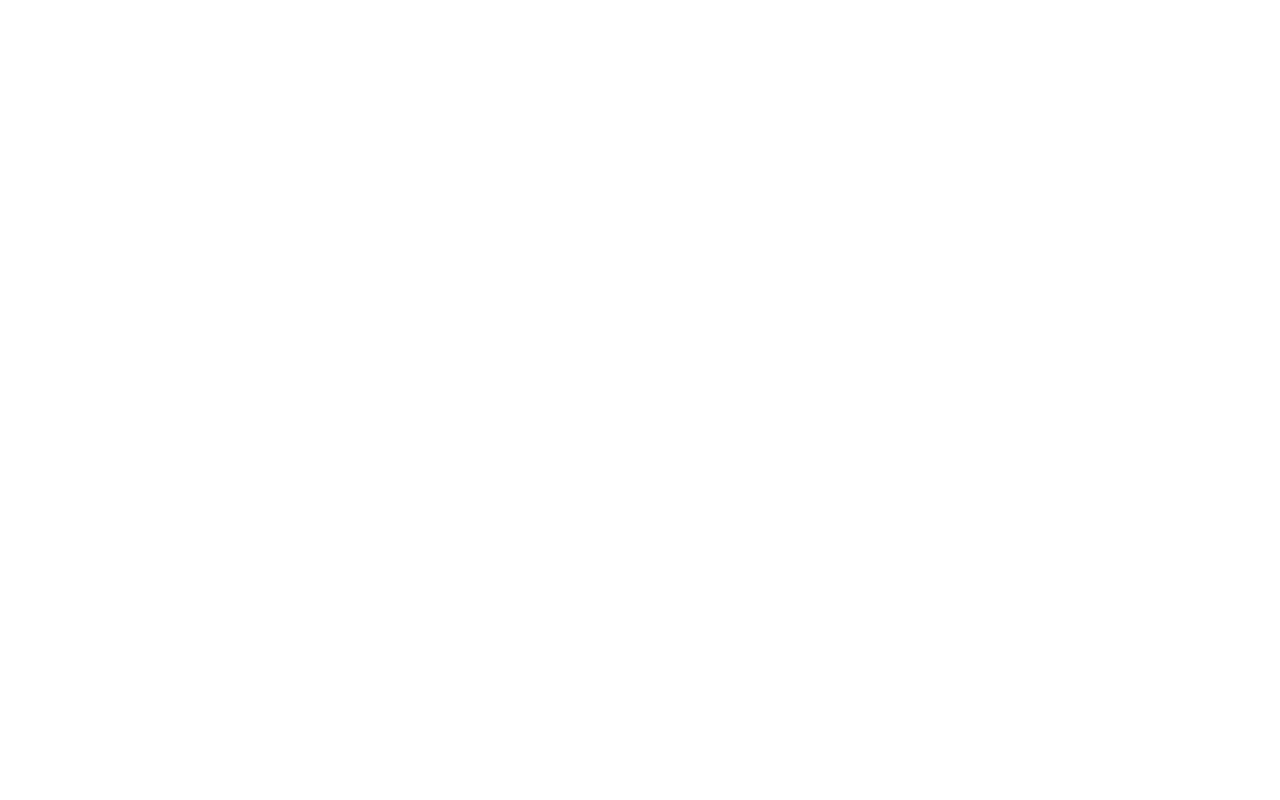
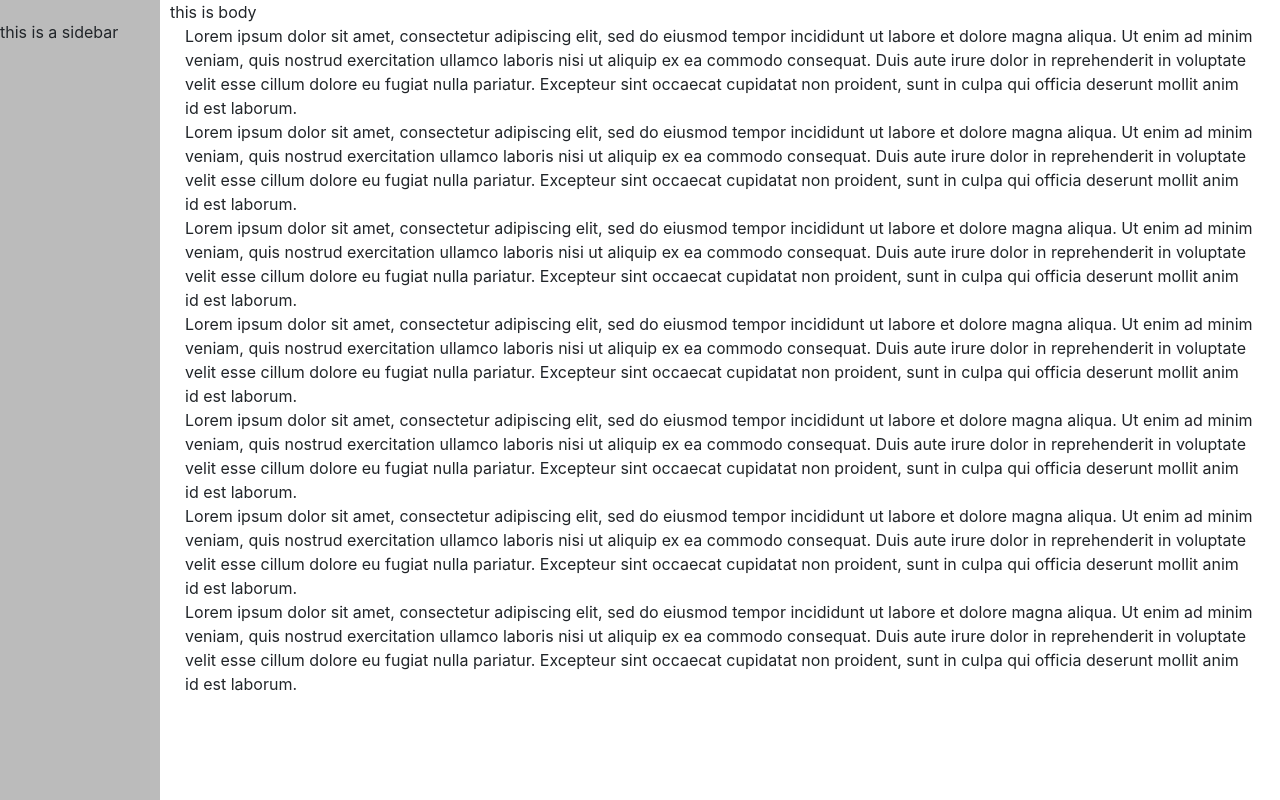
Before and after one commit to qwrwed/Node-GameSearch-API, a website: page client/index.html in a window 1280 px wide. Drawn offline with nearby package versions, Linux system fonts and the light colour scheme.

Commit message:
add simple sidebar

```diff
--- /dev/null
+++ b/client/index.css
@@ -0,0 +1,16 @@
+.sidebar {
+    height: 100%; /* Full-height: remove this if you want "auto" height */
+    width: 160px; /* Set the width of the sidebar */
+    position: fixed; /* Fixed Sidebar (stay in place on scroll) */
+    z-index: 1; /* Stay on top */
+    top: 0; /* Stay at the top */
+    left: 0;
+    background-color: #BBB;
+    overflow-x: hidden; /* Disable horizontal scroll */
+    padding-top: 20px;
+}
+
+.main {
+    margin-left: 160px; /* Same as the width of the sidebar */
+    padding: 0px 10px;
+}
--- a/client/index.html
+++ b/client/index.html
@@ -2,9 +2,45 @@
 <html lang="en">
 <head>
     <meta charset="UTF-8">
+    <meta name="viewport" content="width=device-width, initial-scale=1">
+
+    <link rel="stylesheet" href="https://stackpath.bootstrapcdn.com/bootstrap/4.3.1/css/bootstrap.min.css" integrity="sha384-ggOyR0iXCbMQv3Xipma34MD+dH/1fQ784/j6cY/iJTQUOhcWr7x9JvoRxT2MZw1T" crossorigin="anonymous">
+    <link rel="stylesheet" type="text/css" href="index.css">
+
     <title>Title</title>
+    <!--TODO: Change title-->
+
 </head>
+
 <body>
 
+    <div class="sidebar">
+        this is a sidebar
+    </div>
+    <div class="main">
+        this is body
+        <div class="container-fluid">
+            Lorem ipsum dolor sit amet, consectetur adipiscing elit, sed do eiusmod tempor incididunt ut labore et dolore magna aliqua. Ut enim ad minim veniam, quis nostrud exercitation ullamco laboris nisi ut aliquip ex ea commodo consequat. Duis aute irure dolor in reprehenderit in voluptate velit esse cillum dolore eu fugiat nulla pariatur. Excepteur sint occaecat cupidatat non proident, sunt in culpa qui officia deserunt mollit anim id est laborum.
+        </div>
+        <div class="container-fluid">
+            Lorem ipsum dolor sit amet, consectetur adipiscing elit, sed do eiusmod tempor incididunt ut labore et dolore magna aliqua. Ut enim ad minim veniam, quis nostrud exercitation ullamco laboris nisi ut aliquip ex ea commodo consequat. Duis aute irure dolor in reprehenderit in voluptate velit esse cillum dolore eu fugiat nulla pariatur. Excepteur sint occaecat cupidatat non proident, sunt in culpa qui officia deserunt mollit anim id est laborum.
+        </div>
+        <div class="container-fluid">
+            Lorem ipsum dolor sit amet, consectetur adipiscing elit, sed do eiusmod tempor incididunt ut labore et dolore magna aliqua. Ut enim ad minim veniam, quis nostrud exercitation ullamco laboris nisi ut aliquip ex ea commodo consequat. Duis aute irure dolor in reprehenderit in voluptate velit esse cillum dolore eu fugiat nulla pariatur. Excepteur sint occaecat cupidatat non proident, sunt in culpa qui officia deserunt mollit anim id est laborum.
+        </div>
+        <div class="container-fluid">
+            Lorem ipsum dolor sit amet, consectetur adipiscing elit, sed do eiusmod tempor incididunt ut labore et dolore magna aliqua. Ut enim ad minim veniam, quis nostrud exercitation ullamco laboris nisi ut aliquip ex ea commodo consequat. Duis aute irure dolor in reprehenderit in voluptate velit esse cillum dolore eu fugiat nulla pariatur. Excepteur sint occaecat cupidatat non proident, sunt in culpa qui officia deserunt mollit anim id est laborum.
+        </div>
+        <div class="container-fluid">
+            Lorem ipsum dolor sit amet, consectetur adipiscing elit, sed do eiusmod tempor incididunt ut labore et dolore magna aliqua. Ut enim ad minim veniam, quis nostrud exercitation ullamco laboris nisi ut aliquip ex ea commodo consequat. Duis aute irure dolor in reprehenderit in voluptate velit esse cillum dolore eu fugiat nulla pariatur. Excepteur sint occaecat cupidatat non proident, sunt in culpa qui officia deserunt mollit anim id est laborum.
+        </div>
+        <div class="container-fluid">
+            Lorem ipsum dolor sit amet, consectetur adipiscing elit, sed do eiusmod tempor incididunt ut labore et dolore magna aliqua. Ut enim ad minim veniam, quis nostrud exercitation ullamco laboris nisi ut aliquip ex ea commodo consequat. Duis aute irure dolor in reprehenderit in voluptate velit esse cillum dolore eu fugiat nulla pariatur. Excepteur sint occaecat cupidatat non proident, sunt in culpa qui officia deserunt mollit anim id est laborum.
+        </div>
+        <div class="container-fluid">
+            Lorem ipsum dolor sit amet, consectetur adipiscing elit, sed do eiusmod tempor incididunt ut labore et dolore magna aliqua. Ut enim ad minim veniam, quis nostrud exercitation ullamco laboris nisi ut aliquip ex ea commodo consequat. Duis aute irure dolor in reprehenderit in voluptate velit esse cillum dolore eu fugiat nulla pariatur. Excepteur sint occaecat cupidatat non proident, sunt in culpa qui officia deserunt mollit anim id est laborum.
+        </div>
+    </div>
 </body>
+
 </html>
```
Also changed, not shown: package.json (added, +15 -0 lines), 1 other file.
